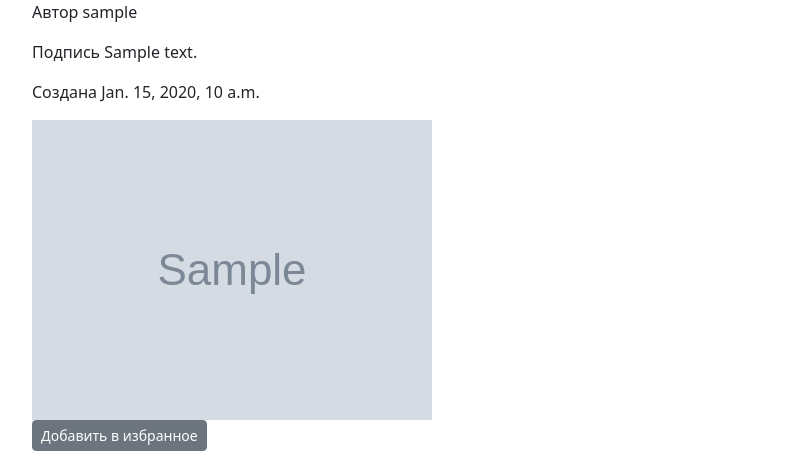
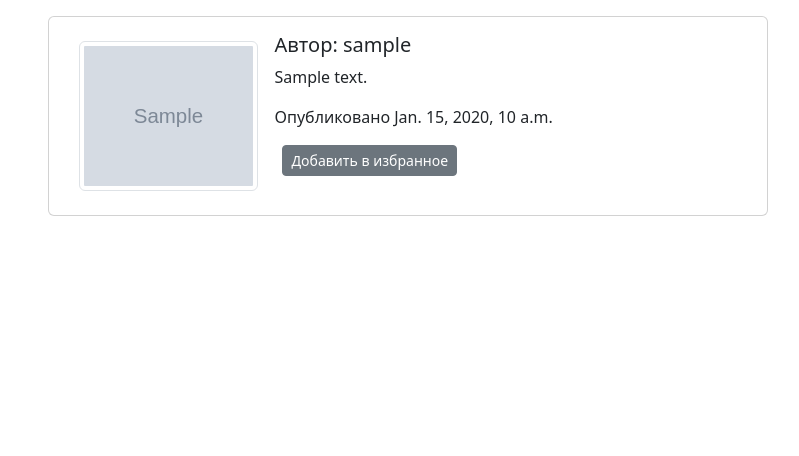
Before and after one commit to alexletoon/exam_9_toropov_alexandr, a Django app: page / in a window 1280 px wide. Shown: the part 56-512 px from the top of the page, without its empty margins (50-849 px from the left). Run offline with Django 4.2, Linux system fonts and the light colour scheme; tables that the repository leaves empty hold one stand-in row (values such as "Sample post"); grey boxes marked "Sample" are stand-in pictures; some libraries are stand-ins or nearby versions.

Commit message:
Изменена верстка index.html

```diff
--- a/source/gallery_app/templates/index.html
+++ b/source/gallery_app/templates/index.html
@@ -1,17 +1,31 @@
 {% extends 'base.html' %}
 
 {% block content %}
+
+
 {% for picture in pictures %}
-<p>Автор {{picture.author}}</p>
-<p>Подпись {{picture.description}}</p>
-<p>Создана {{picture.created_at}}</p>
+<div class="card m-3" style="max-width: 720px;">
+    <div class="row justify-content-center g-0">
+        <div class="col-3">
             <a href="{% url 'picture_detail' picture.pk %}">
-    <img src="{{picture.image.url}}" alt="#">
+                <img src="{{picture.image.url}}" class="img-thumbnail rounded my-4" alt="new_pic" style="width: 300px; height: 150px;">
             </a>
+        </div>
+        <div class="col-8">
+            <div class="card-body">
+                <h5 class="card-title">Автор: {{picture.author}}</h5>
+                <p class="card-text">{{picture.description}}</p>
+                <p class="card-text">Опубликовано {{picture.created_at}}</p>
+            </div>
+            <div class="btns mx-4">
                 <form action="{% url 'picture_favorites' picture.pk %}" method="POST">
                     {% csrf_token %}
                     <button type="submit" class="btn btn-secondary btn-sm mr-5">Добавить в избранное</button>
                 </form>
+            </div>
 
+        </div>
+    </div>
+</div>
 {% endfor %}
 {% endblock %}
```
Also changed, not shown: source/uploads/gallery_pics/Screenshot_at_Oct_01_15-19-01.png (added), source/uploads/gallery_pics/Screenshot_at_Oct_22_21-20-41.png (added), source/uploads/gallery_pics/funny-wet-cats-coverimage_ATLxMjG.jpeg (added). Lines whose indentation alone changed are shown as unchanged.
